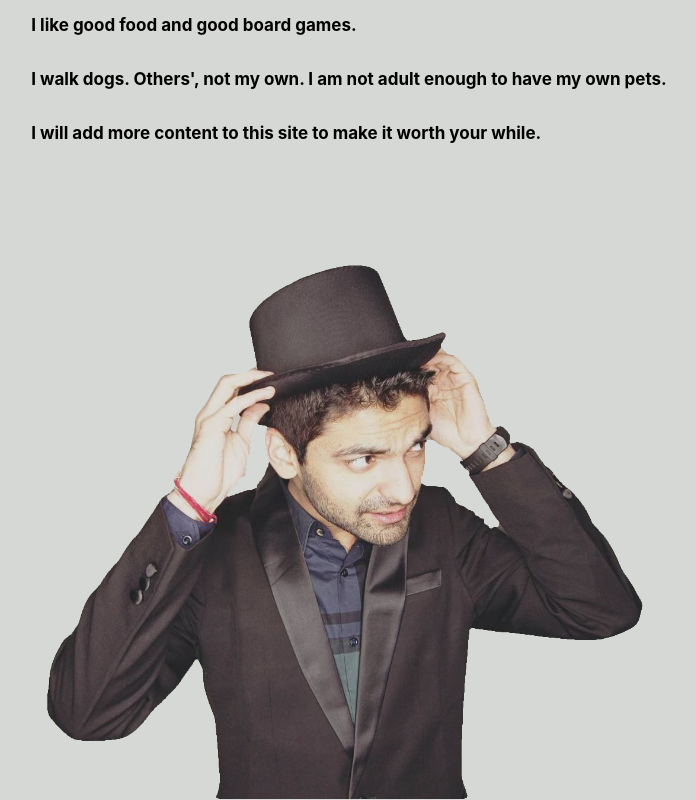
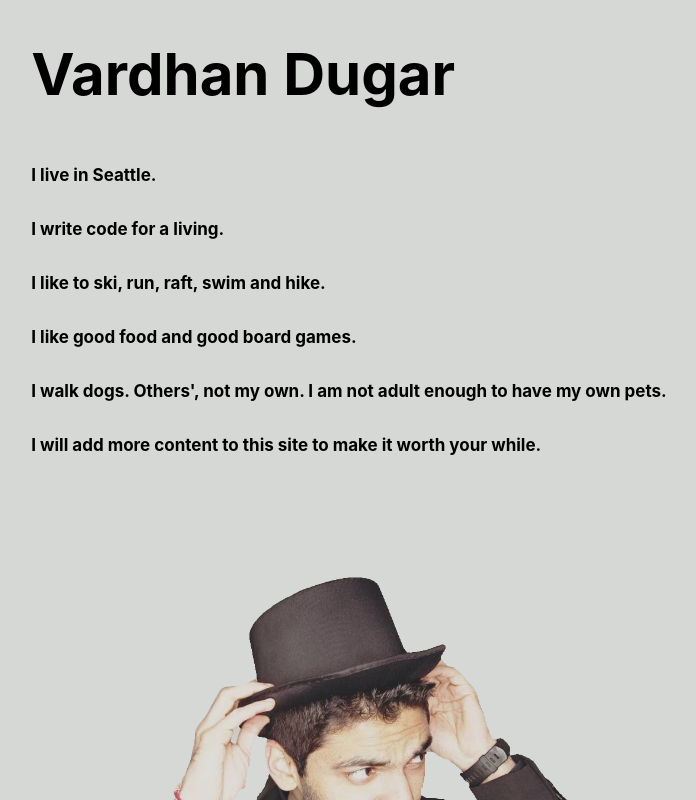
Before and after one commit to vardhan1990/react-gh-pages, a React (Create React App) app: page / in a window 1280 px wide. Shown: the top 800 px of the page, without its empty margins (291-987 px from the left). Built offline with nearby package versions, Linux system fonts and the light colour scheme.

Commit message:
make webpage scrollable

```diff
--- a/src/App.css
+++ b/src/App.css
@@ -4,9 +4,9 @@
   flex-flow: row wrap-reverse;
   justify-content: space-evenly;
   width: 100vw;
-  height: 100vh;
+  min-height: 100vh;
   align-content: space-between;
-  overflow-y: scroll;
+  overflow-y: auto;
 }
 
 .App-section1 {
--- a/src/App.js
+++ b/src/App.js
@@ -6,12 +6,12 @@ class App extends Component {
   render() {
     return (
       <div className="App-sections">
-        <img src={ProfilePic} className="App-section1" />
+        <img src={ProfilePic} alt-text="Profile Picture" className="App-section1" />
         <header className="App-section2">
           <h1 className="header">Vardhan Dugar</h1>
           <h3 className="text">I live in Seattle.</h3>
           <h3 className="text">I write code for a living.</h3>
-          <h3 className="text">I like to ski, run, swim and hike.</h3>
+          <h3 className="text">I like to ski, run, raft, swim and hike.</h3>
           <h3 className="text">I like good food and good board games.</h3>
           <h3 className="text">I walk dogs. Others', not my own. I am not adult enough to have my own pets.</h3>
           <h3 className="text">I will add more content to this site to make it worth your while.</h3>
```
